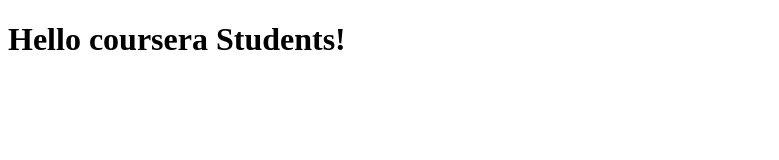
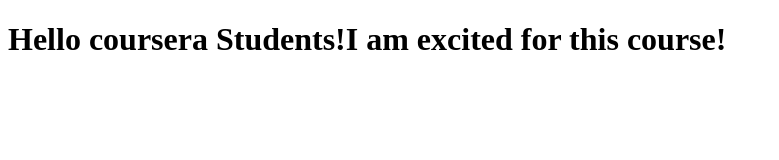
Before and after one commit to Sannidhi19/coursera-test, a plain HTML site: page index.html in a window 1280 px wide. Shown: the whole page, without its empty margins (0-779 px from the left). Drawn offline with Linux system fonts and the light colour scheme.

Commit message:
Next version of web file.

```diff
--- a/index.html
+++ b/index.html
@@ -5,6 +5,6 @@
     <title>Hello Coursera</title>
   </head>
   <body>
-    <h1>Hello coursera Students!</h1>
+    <h1>Hello coursera Students!I am excited for this course!</h1>
   </body>
 </html>
```
